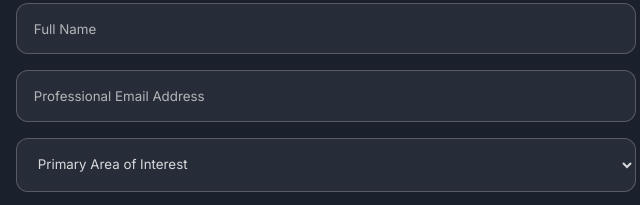
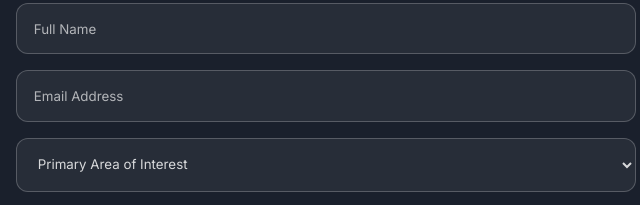
Before and after one commit to rosalindgash/digital-trades-institute, a plain HTML site: page index.html in a window 1280 px wide. Shown: the part 4077-4282 px from the top of the page, 314-954 px from the left. Drawn offline with nearby package versions, Linux system fonts and the light colour scheme.

Commit message:
Update form field placeholder from 'Professional Email Address' to 'Email Address'

```diff
--- a/index.html
+++ b/index.html
@@ -861,7 +861,7 @@
           <input type="text" name="name" placeholder="Full Name" class="form-input" required>
         </div>
         <div class="form-group">
-          <input type="email" name="email" placeholder="Professional Email Address" class="form-input" required>
+          <input type="email" name="email" placeholder="Email Address" class="form-input" required>
         </div>
         <div class="form-group">
           <select name="interest" class="form-input" required>
```
